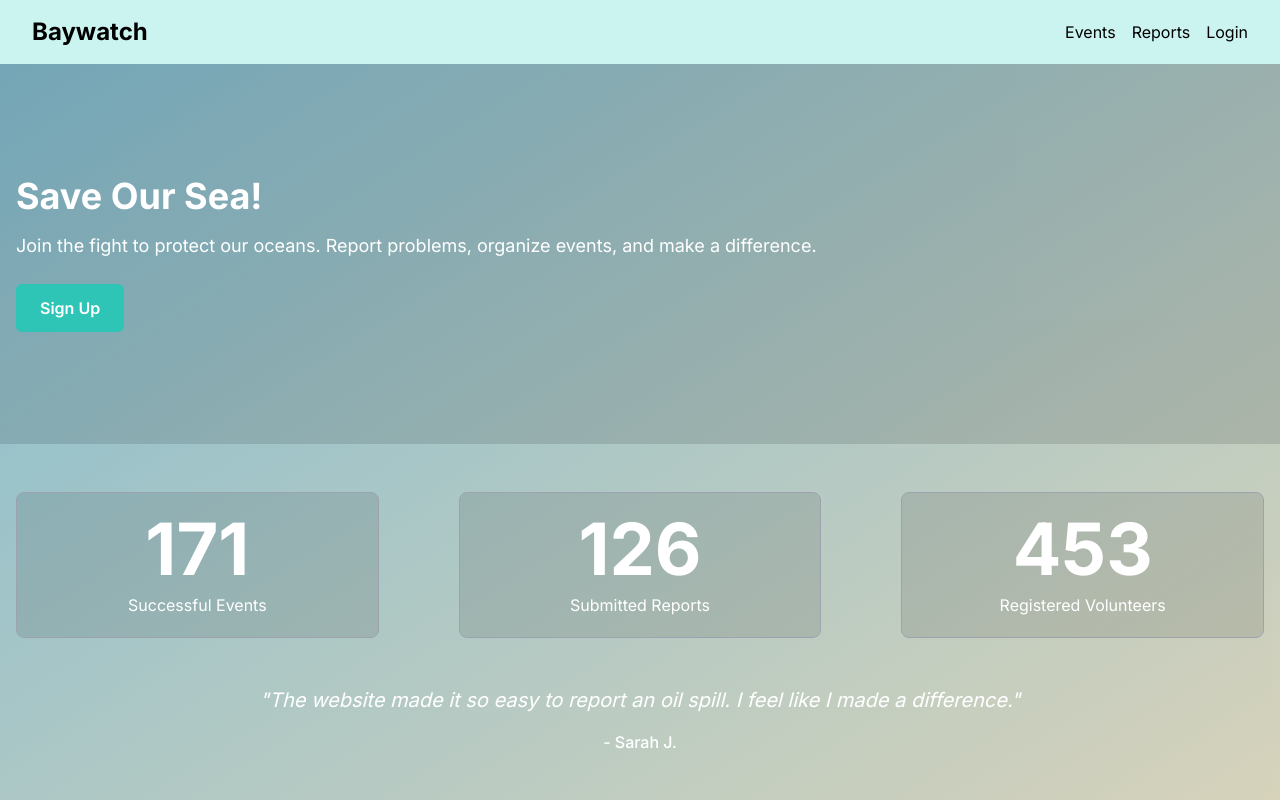
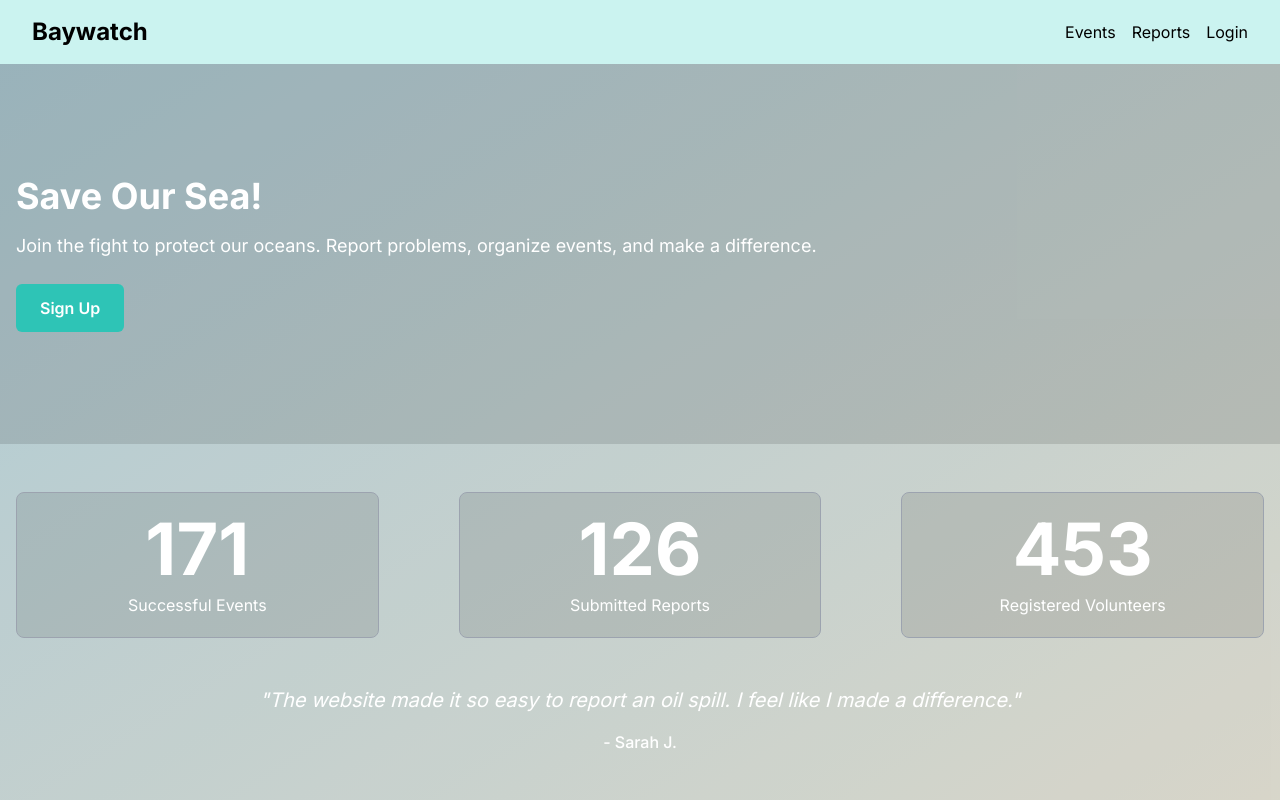
Before and after one commit to krsultov/CtrlAltDefeat-HTX, a Next.js app in the folder ctrlaltdefeat-htx/: page / in a window 1280 px wide. Built offline with nearby package versions, Linux system fonts and the light colour scheme.

Commit message:
fix background 2

```diff
--- a/ctrlaltdefeat-htx/tailwind.config.js
+++ b/ctrlaltdefeat-htx/tailwind.config.js
@@ -14,8 +14,8 @@ module.exports = {
         secondary:"#FFBF69",
         primaryDark:"#2EC4B6",
         secondaryDark:"#FF9F1C",
-        bgPrimary: 'rgba(83, 199, 240, 0.6)',
-        bgSecondary: 'rgba(250, 242, 195, 0.6)',
+        bgPrimary: 'rgba(83, 199, 240, 0.3)',
+        bgSecondary: 'rgba(250, 242, 195, 0.3)',
       }
     },
   },
```
